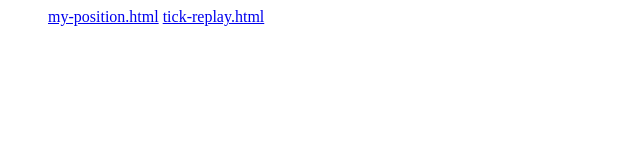
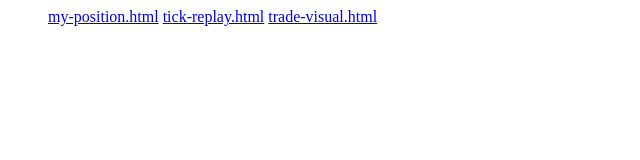
Before and after one commit to indev00/vc, a plain HTML site: page index.html in a window 1280 px wide. Shown: the whole page, without its empty margins (0-640 px from the left). Drawn offline with Linux system fonts and the light colour scheme.

Commit message:
Update index.html

```diff
--- a/index.html
+++ b/index.html
@@ -1,5 +1,6 @@
 <ul>
   <a href="./my-position.html">my-position.html</a>
   <a href="./tick-replay.html">tick-replay.html</a>
+  <a href="./trade-visual.html">trade-visual.html</a>
 
 </ul>
```
